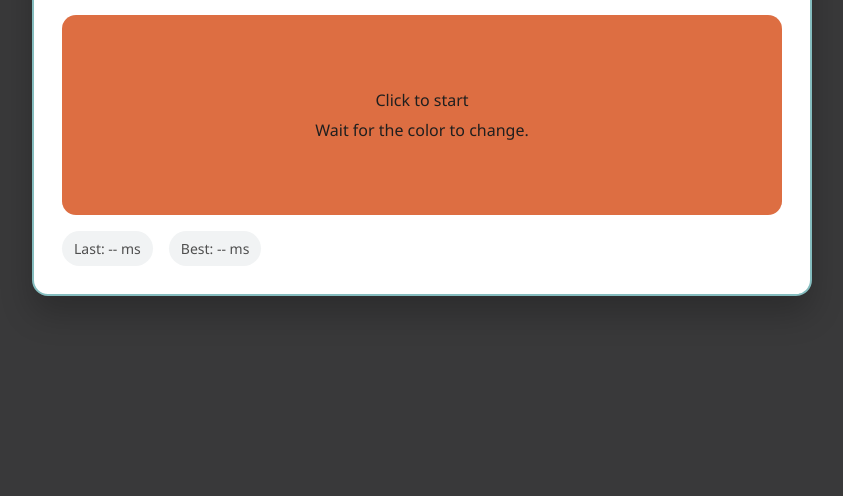
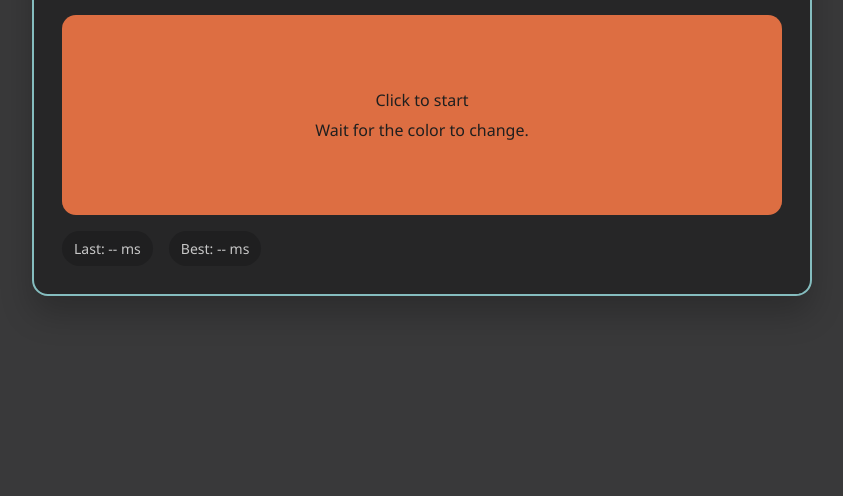
Before and after one commit to BradleyLikesCoding/BrainFight, a website: page frontend/public/index.html in a window 1280 px wide. Shown: the part 304-800 px from the top of the page, without its empty margins (218-1061 px from the left). Drawn offline with Linux system fonts and the light colour scheme.

Commit message:
bugfix and dark theme

```diff
--- a/frontend/public/index.html
+++ b/frontend/public/index.html
@@ -9,6 +9,8 @@
       :root {
         color-scheme: light;
         --text-on-dark: #f7f7f7;
+        --surface-dark: #262627;
+        --surface-dark-2: #1f1f20;
       }
 
       * {
@@ -32,8 +34,8 @@
 
       .panel {
         width: min(780px, 100%);
-        background: #ffffff;
-        color: var(--color-secondary);
+        background: var(--surface-dark);
+        color: var(--text-on-dark);
         border-radius: 16px;
         padding: 28px;
         border: 2px solid var(--color-tertiary);
@@ -64,7 +66,7 @@
         align-items: center;
         justify-content: center;
         gap: 8px;
-        transition: background 0.2s ease;
+        transition: none;
       }
 
       .reaction-area.waiting {
@@ -82,11 +84,11 @@
         gap: 16px;
         margin-top: 16px;
         font-size: 14px;
-        color: #4f4f4f;
+        color: #c7c7c7;
       }
 
       .stat-row span {
-        background: #f1f3f4;
+        background: var(--surface-dark-2);
         padding: 8px 12px;
         border-radius: 999px;
       }
```
